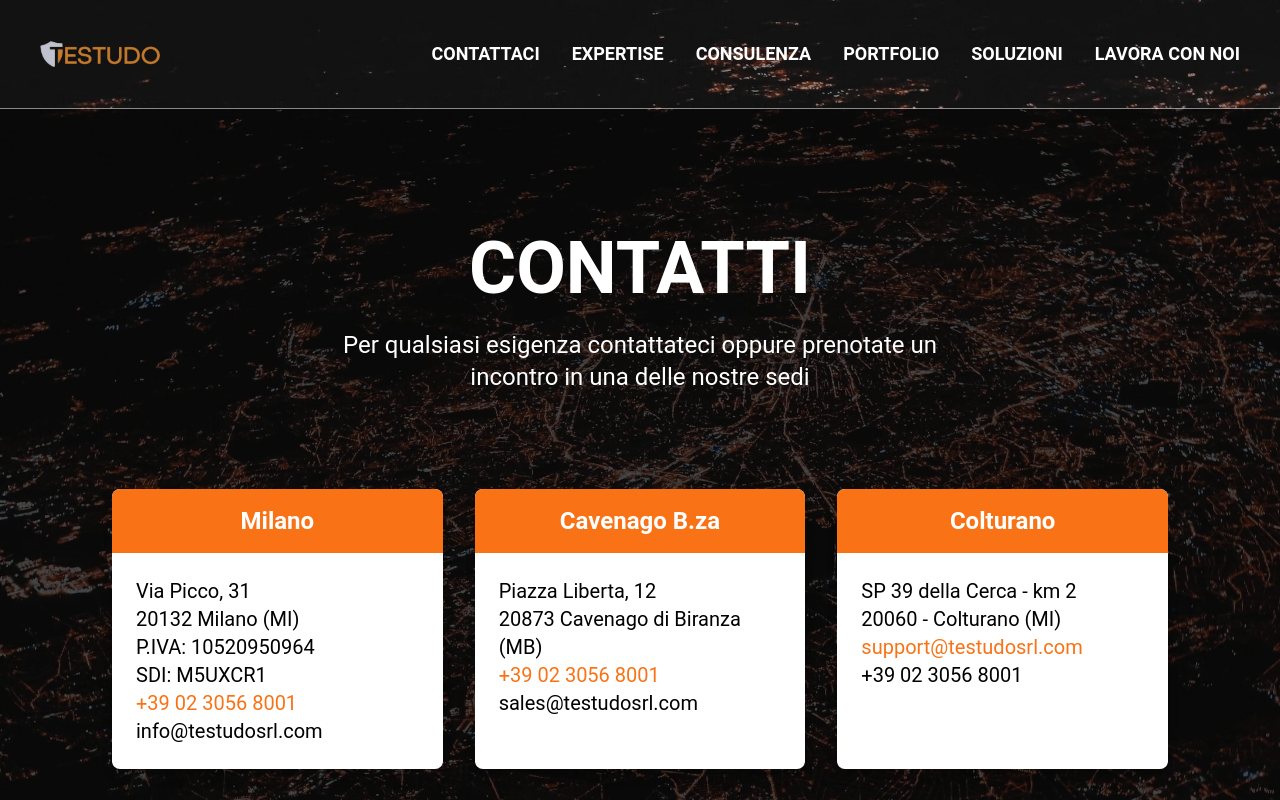
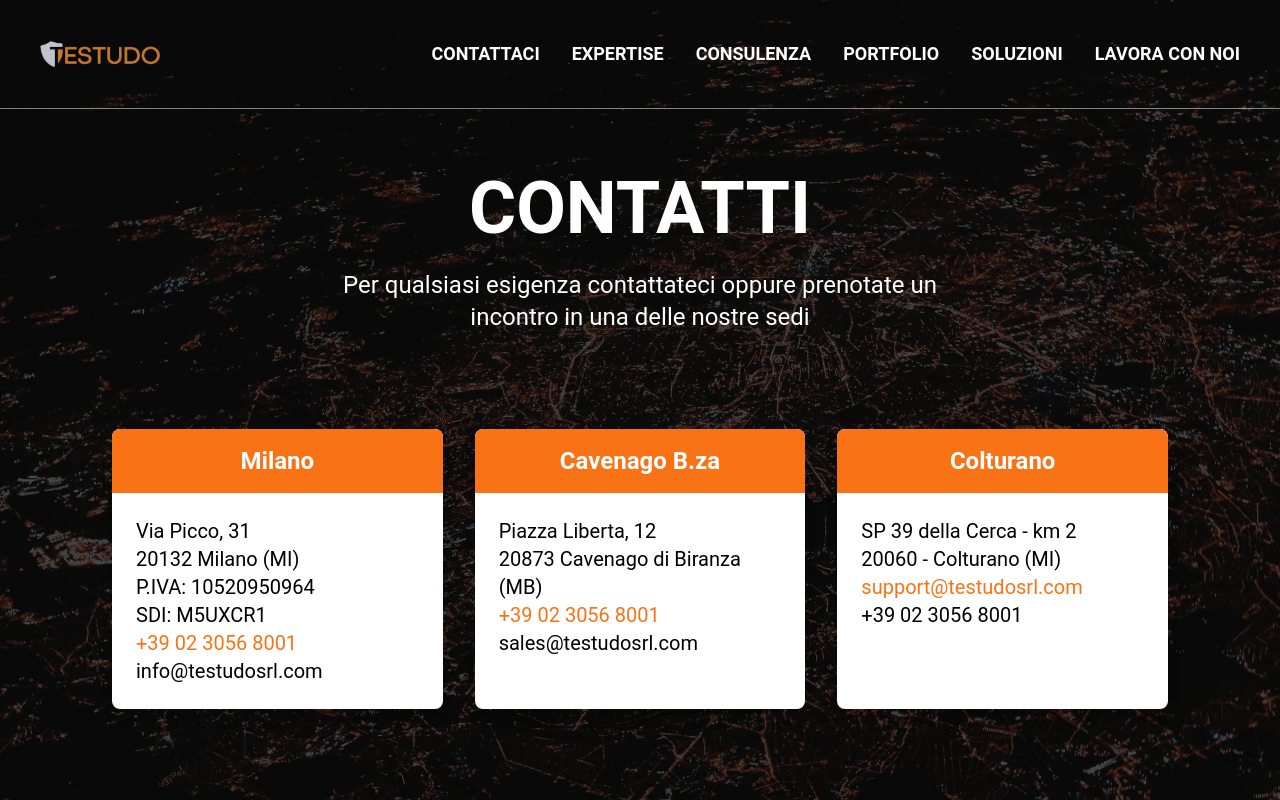
Before and after one commit to TestudoSrl/testudo-website, a Next.js app: page /contact in a window 1280 px wide. Shown: the top 800 px of the page. Built offline with nearby package versions, Linux system fonts and the light colour scheme.

Commit message:
Navbar contact

```diff
--- a/app/contact/page.tsx
+++ b/app/contact/page.tsx
@@ -14,15 +14,11 @@
         <div className="relative z-10 text-white">
           <div className="absolute inset-0 bg-black bg-opacity-50"></div>
         </div>
-        <Navbar />
 
-        {/* Main Content Section */}
-        <div
-          className={`relative w-full bg-cover bg-center bg-no-repeat min-h-screen pt-[60px] transition-all duration-300 ${
-            isMenuOpen ? 'pt-[260px]' : 'pt-[60px]' // Add more padding when the mobile menu is open
-          }`}
-        >
+
           <div className="absolute inset-0 bg-black bg-opacity-50"></div>
+          <Navbar />
+
           <div className="relative z-10 text-white px-6 md:px-12 lg:px-20 py-16 text-center">
             {/* Title */}
             <h1 className="text-4xl sm:text-5xl md:text-6xl lg:text-7xl font-bold leading-tight mb-6 animate__animated animate__fadeIn animate__delay-1s">
@@ -95,7 +91,6 @@
           </div>
           <Footer />
         </div>
-      </div>
     </>
   );
 }
```
